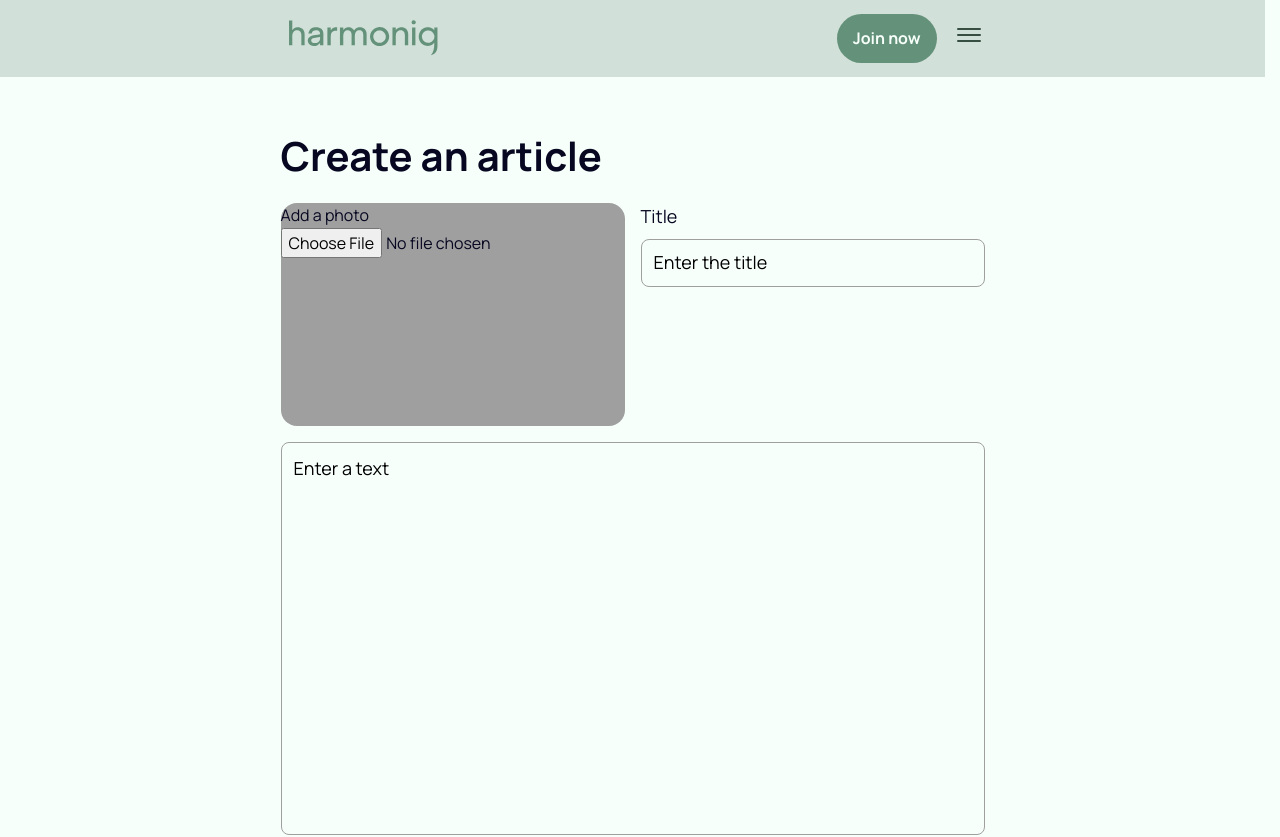
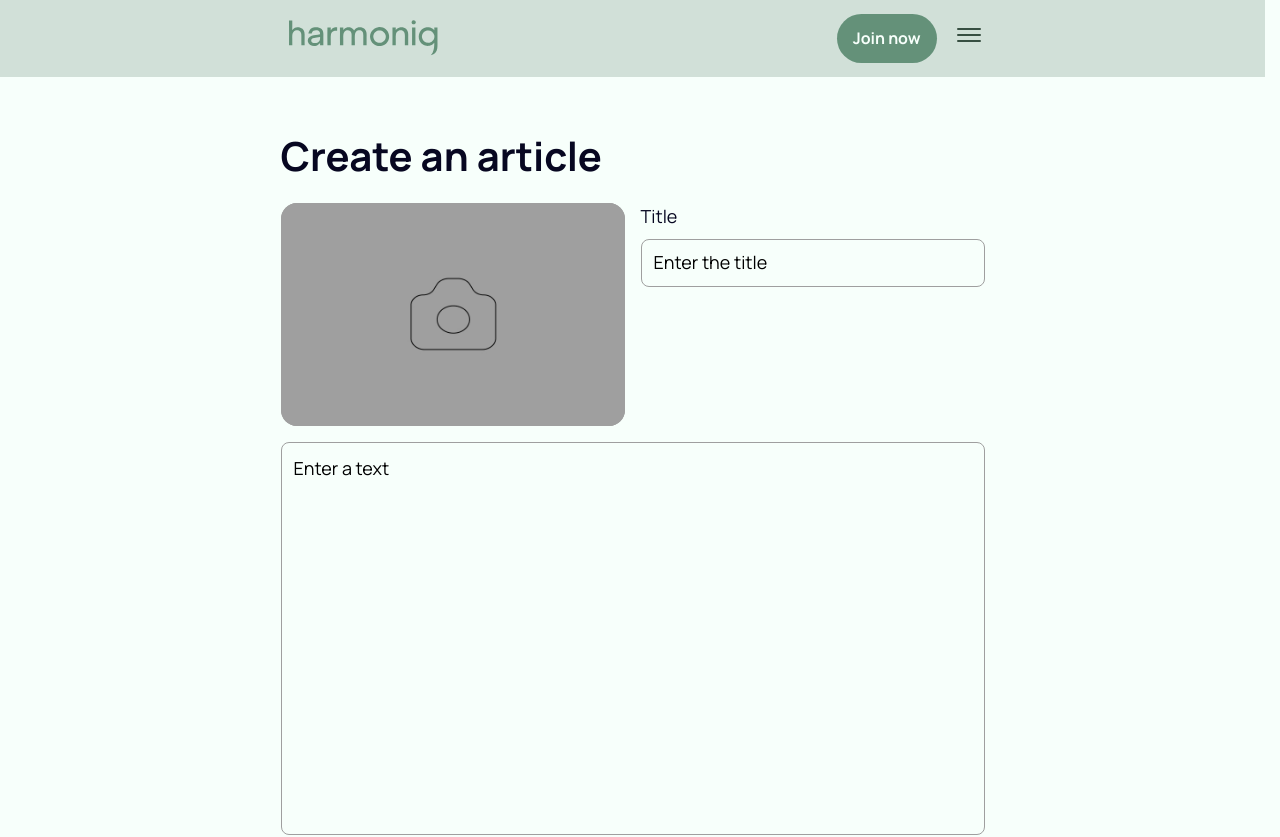
Before and after one commit to TarasBilyi/cheerful-squirrels-front, a Next.js app: page /articles/new in a window 1280 px wide. Shown: the top 837 px of the page. Built offline with nearby package versions, Linux system fonts and the light colour scheme; no server answers.

Commit message:
finish img select

```diff
--- a/components/AddArticleForm/AddArticleForm.module.css
+++ b/components/AddArticleForm/AddArticleForm.module.css
@@ -13,10 +13,35 @@
 }
 
 .imgAdd {
+    position: relative;
     width: 100%;
     height: 223px;
     background-color: #9f9f9f;
     border-radius: 16px;
+    overflow: hidden;
+}
+
+.imgInput {
+    position: absolute;
+    inset: 0;
+    width: 100%;
+    height: 100%;
+    opacity: 0;
+    cursor: pointer;
+}
+
+.imgLabel {
+    position: absolute;
+    inset: 0;
+    display: flex;
+    flex-direction: column;
+    align-items: center;
+    justify-content: center;
+    cursor: pointer;
+}
+
+.imgPreview {
+    object-fit: cover;
 }
 
 .articleForm {
--- a/components/AddArticleForm/AddArticleForm.tsx
+++ b/components/AddArticleForm/AddArticleForm.tsx
@@ -9,6 +9,7 @@ import css from './AddArticleForm.module.css';
 import toast from 'react-hot-toast';
 import { createArticle } from '@/services/article';
 import { useFormDraft, useFormDraftValue, clearFormDraft } from '@/hooks/useFormDraft';
+import Image from 'next/image';
 
 const DRAFT_KEY = 'draft:add-article';
 
@@ -89,13 +90,31 @@ export default function AddArticleForm() {
             <DraftAutosave values={values} />
 
             <div className={css.imgAdd}>
-              <label htmlFor="image">Add a photo</label>
+              <label htmlFor="image" className={css.imgLabel}>
+                  {image ? (
+                      <Image
+                          src={URL.createObjectURL(image)}
+                          alt="Preview"
+                          fill
+                          className={css.imgPreview}
+                      />
+                  ) : (
+                      <Image
+                        src="/images/articles/new/camera.jpg"
+                        alt="Placeholder"
+                        fill
+                        className={css.imgPreview}
+                        loading='lazy'
+                      />
+                  )}
+              </label>
               <input
                 id="image"
                 name="image"
                 type="file"
                 accept="image/*"
                 onChange={e => setImage(e.target.files?.[0] ?? null)}
+                className={css.imgInput}
               />
             </div>
             <ErrorMessage name="image" component="span" className={css.error} />
```
Also changed, not shown: public/images/articles/new/camera.jpg (added).
